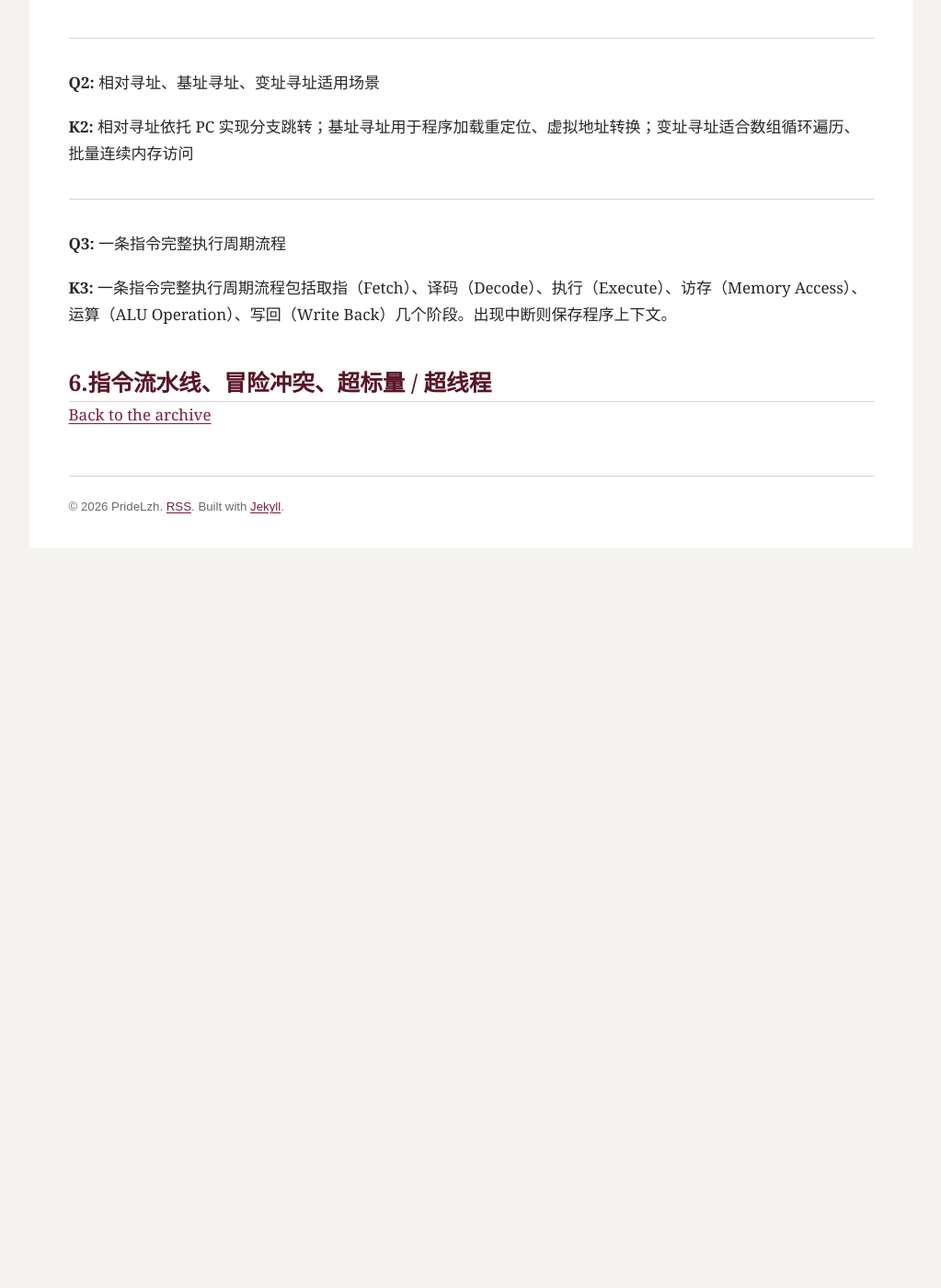
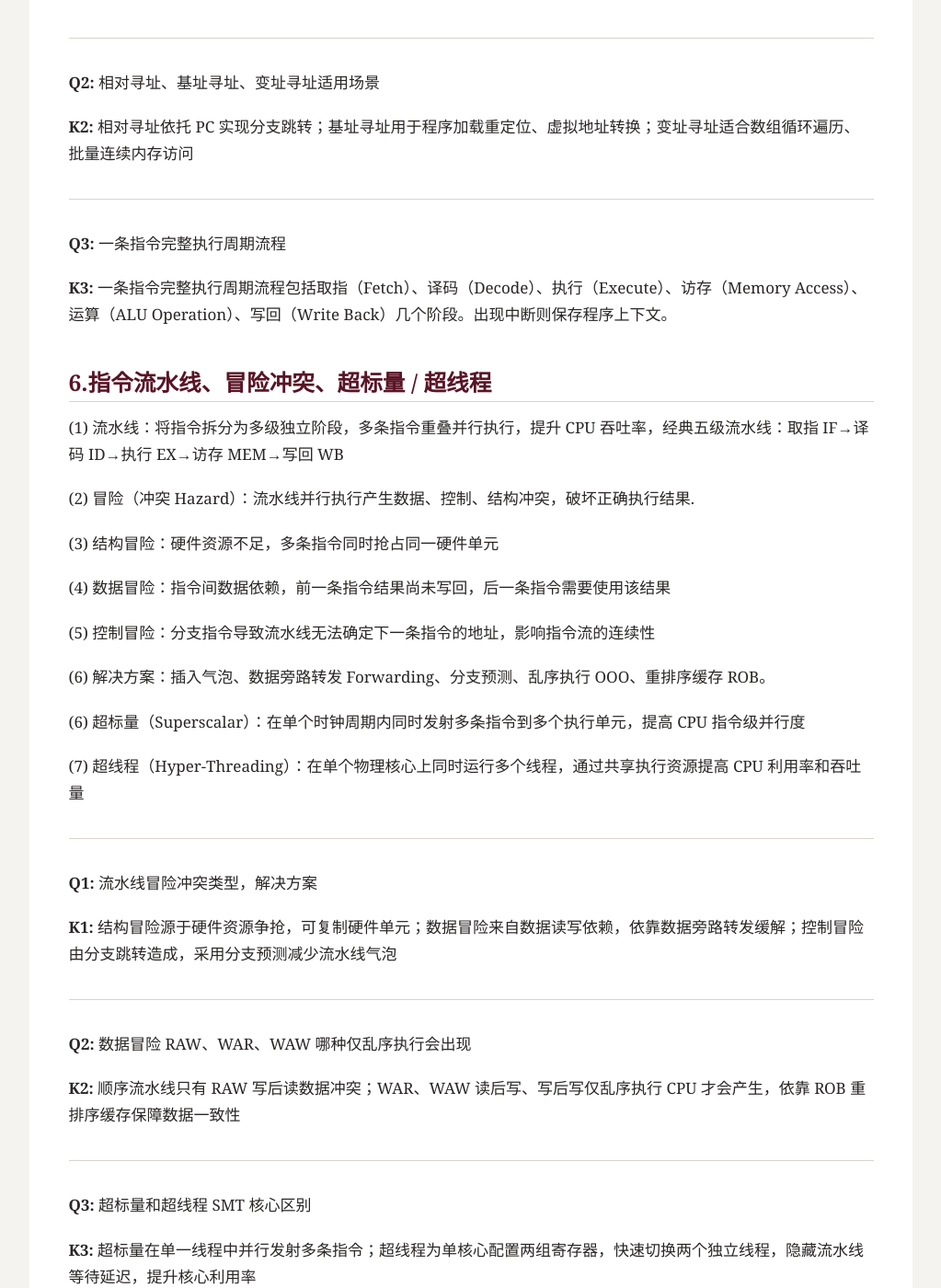
Before and after one commit to pridelzh/pridelzh.github.io, a Jekyll site: the page built from _posts/2026-08-25-computer-organization.md, in a window 1280 px wide and 1400 px high, scrolled down 6283 px. Shown: the whole window at 92% size, without its empty margins (128-1151 px from the left). Built offline with Jekyll 4.4.1, drawn with Linux system fonts in a browser that asks for light colours; before the commit the page ends 6913 px from its top, so only the background shows below that; some of the changed text lies outside the part shown.

```diff
--- a/_posts/2026-08-25-computer-organization.md
+++ b/_posts/2026-08-25-computer-organization.md
@@ -208,3 +208,55 @@ excerpt: "A review of computer organization concepts and principles."
 **K3:** 一条指令完整执行周期流程包括取指（Fetch）、译码（Decode）、执行（Execute）、访存（Memory Access）、运算（ALU Operation）、写回（Write Back）几个阶段。出现中断则保存程序上下文。
 
 ## 6.指令流水线、冒险冲突、超标量 / 超线程
+
+(1) 流水线：将指令拆分为多级独立阶段，多条指令重叠并行执行，提升 CPU 吞吐率，经典五级流水线：取指 IF→译码 ID→执行 EX→访存 MEM→写回 WB
+
+(2) 冒险（冲突 Hazard）：流水线并行执行产生数据、控制、结构冲突，破坏正确执行结果.
+
+(3) 结构冒险：硬件资源不足，多条指令同时抢占同一硬件单元
+
+(4) 数据冒险：指令间数据依赖，前一条指令结果尚未写回，后一条指令需要使用该结果
+
+(5) 控制冒险：分支指令导致流水线无法确定下一条指令的地址，影响指令流的连续性
+
+(6) 解决方案：插入气泡、数据旁路转发 Forwarding、分支预测、乱序执行 OOO、重排序缓存 ROB。
+
+(6) 超标量（Superscalar）：在单个时钟周期内同时发射多条指令到多个执行单元，提高 CPU 指令级并行度
+
+(7) 超线程（Hyper-Threading）：在单个物理核心上同时运行多个线程，通过共享执行资源提高 CPU 利用率和吞吐量
+
+---
+
+**Q1:** 流水线冒险冲突类型，解决方案
+
+**K1:** 结构冒险源于硬件资源争抢，可复制硬件单元；数据冒险来自数据读写依赖，依靠数据旁路转发缓解；控制冒险由分支跳转造成，采用分支预测减少流水线气泡
+
+---
+
+**Q2:** 数据冒险 RAW、WAR、WAW 哪种仅乱序执行会出现
+
+**K2:** 顺序流水线只有 RAW 写后读数据冲突；WAR、WAW 读后写、写后写仅乱序执行 CPU 才会产生，依靠 ROB 重排序缓存保障数据一致性
+
+---
+
+**Q3:** 超标量和超线程 SMT 核心区别
+
+**K3:** 超标量在单一线程中并行发射多条指令；超线程为单核心配置两组寄存器，快速切换两个独立线程，隐藏流水线等待延迟，提升核心利用率
+
+---
+
+**Q4:** 流水线理想加速比计算，实际为什么达不到理论值
+
+**K4:** k 级流水线理论最大加速等于级数 k；数据冲突、分支预测失败、Cache 缺失会插入无效气泡周期，大幅降低流水线实际运行加速效果。
+
+## 7.总线系统：分类、仲裁、时序
+
+(1) 总线：共享传输线束，连接 CPU、内存、IO 设备，统一传输地址、数据、控制信号，分为片内总线、系统总线、通信总线
+
+(2) 系统总线三分：地址总线单向 CPU 输出、数据总线双向、控制总线双向传输读写 / 中断信号.
+
+(3) 总线仲裁：多个设备竞争总线使用权，分为链式查询、计数器定时查询、独立请求仲裁
+
+(4) 总线时序：同步时序统一时钟脉冲控制传输；异步时序依靠握手信号通信，速度适配不同设备
+
+(5) 总线带宽：单位时间内总线传输的二进制数据量，带宽 = 数据总线宽度 * 时钟频率 / 传输周期，影响系统数据传输速度和性能
```
Also changed, not shown: _posts/2026-08-02-record-algorithm-exercise.md (+47 -0 lines).
